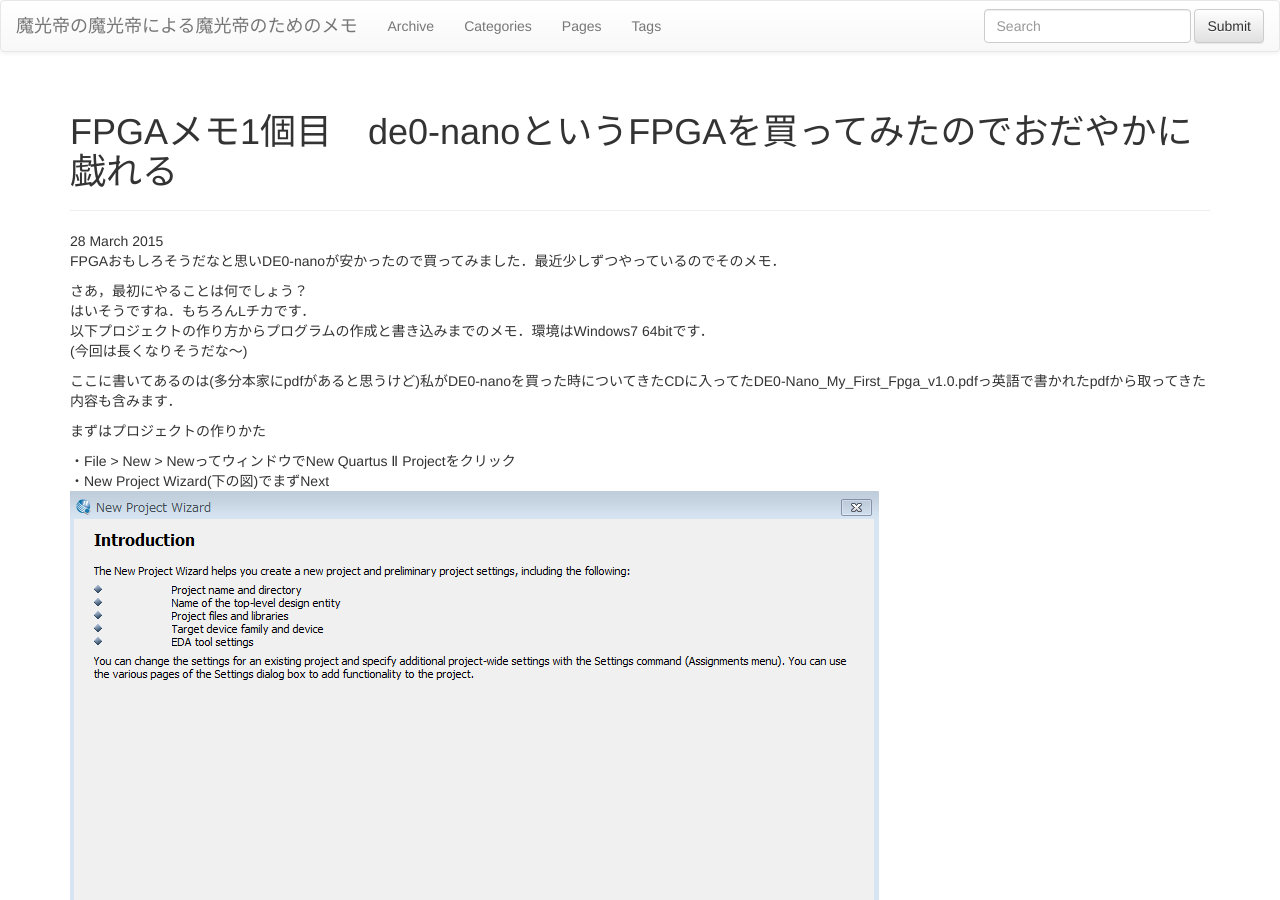
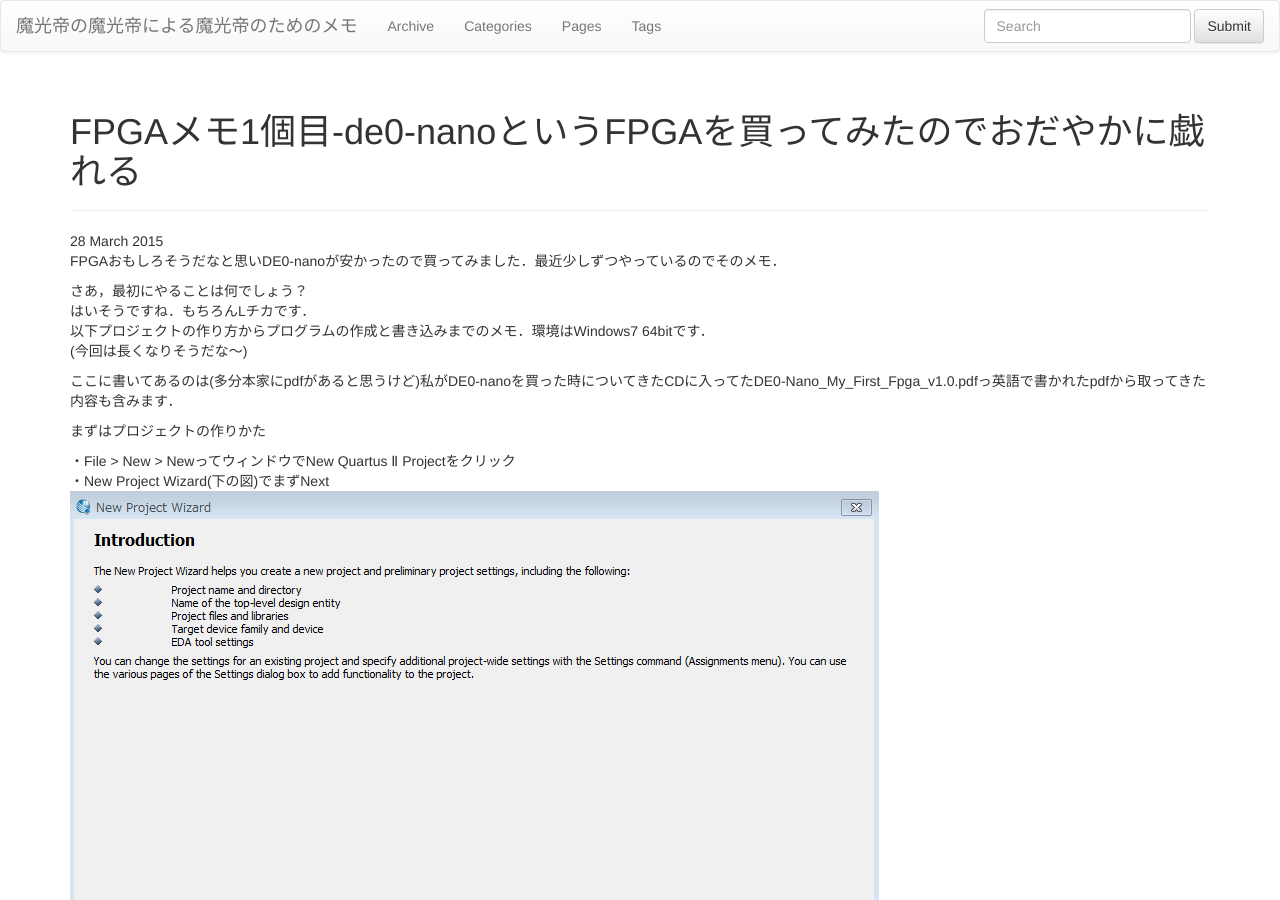
Before and after one commit to FERNAND949/FERNAND949.github.io, a Jekyll site: the page built from _posts/2015-3-28-fpga-memo.md, in a window 1280 px wide and 900 px high. Built offline with Jekyll 4.4.1, drawn with Linux system fonts in a browser that asks for light colours; nearby versions of some CDN libraries; library files that are not in the unit come from our copies; comment, search, counter and statistics services are not loaded.

```diff
--- a/_posts/2015-3-28-fpga-memo.md
+++ b/_posts/2015-3-28-fpga-memo.md
@@ -1,6 +1,6 @@
 ---
 layout: post
-title: FPGAメモ1個目　de0-nanoというFPGAを買ってみたのでおだやかに戯れる
+title: FPGAメモ1個目-de0-nanoというFPGAを買ってみたのでおだやかに戯れる
 ---
 
 FPGAおもしろそうだなと思いDE0-nanoが安かったので買ってみました．最近少しずつやっているのでそのメモ．
```
